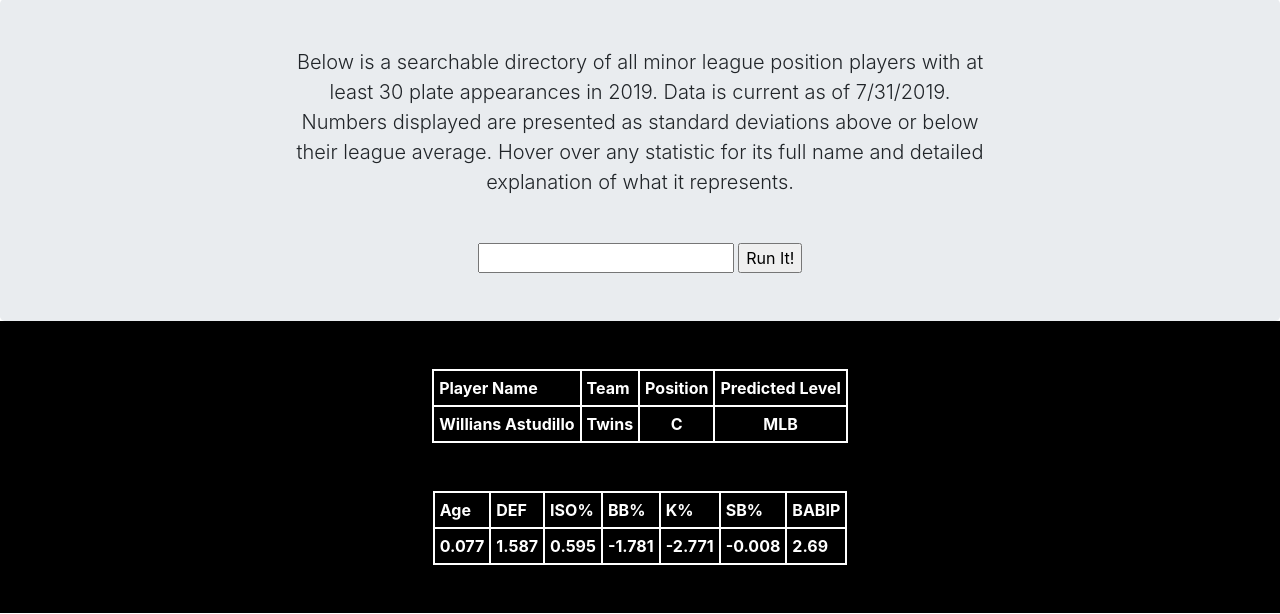
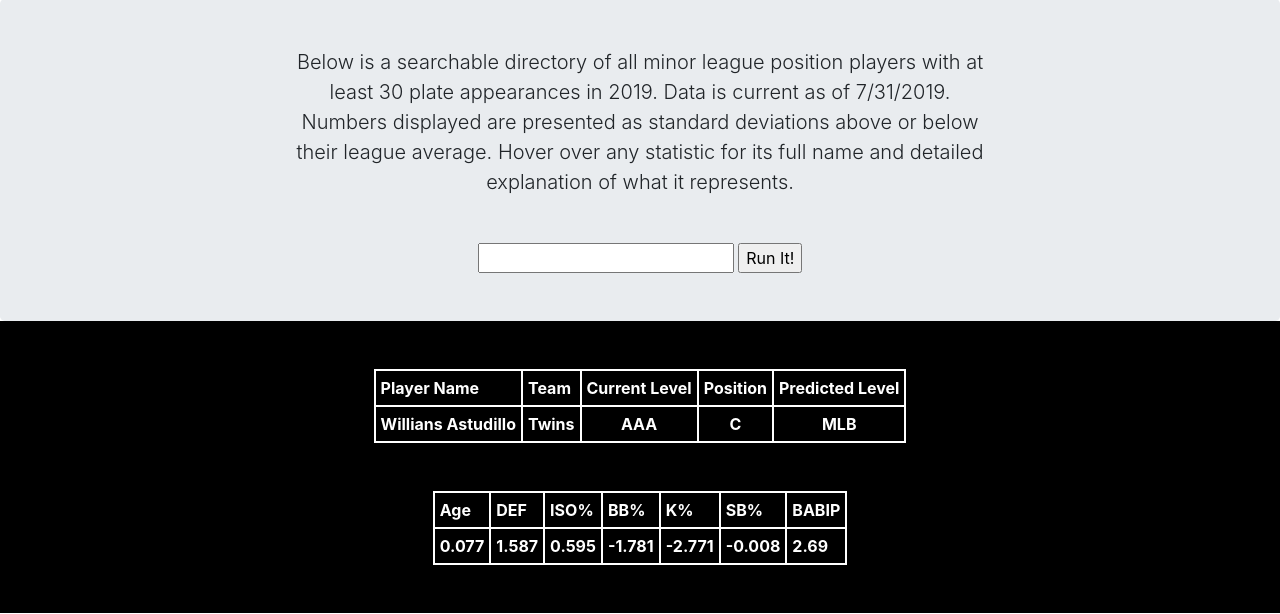
Before and after one commit to mtcrosetti/MLBFinalProject, a Flask app: page / in a window 1280 px wide. Shown: the part 182-796 px from the top of the page. Run offline with Flask 2, Linux system fonts and the light colour scheme; data comes from the database, SQL or seed files in the repository; lists and menus that the app fills with data are empty; some libraries are stand-ins or nearby versions.

Commit message:
final changes

```diff
--- a/app.py
+++ b/app.py
@@ -27,20 +27,28 @@ class Item(object):
 
 @app.route('/')
 def test():
-    result = engine.execute("SELECT Name, Team, Position, Age, DEF, ISO, BB, K, SB, BABIP, Prediction FROM predictiondata WHERE Name == 'Willians Astudillo'").first()
+    result = engine.execute("SELECT Name, Level, Team, Position, Age, DEF, ISO, BB, K, SB, BABIP, Prediction FROM predictiondata WHERE Name == 'Willians Astudillo'").first()
     print("Result:", result.Name)
-    return render_template("index.html", Name=result.Name, Team=result.Team, Position=result.Position, Predicted=result.Prediction, Age=result.Age, Def=result.DEF, Iso=result.ISO, BB=result.BB, Strikeout=result.K, SB=result.SB, Babip=result.BABIP )
+    return render_template("index.html", Name=result.Name, Team=result.Team, Level=result.Level, Position=result.Position, Predicted=result.Prediction, Age=result.Age, Def=result.DEF, Iso=result.ISO, BB=result.BB, Strikeout=result.K, SB=result.SB, Babip=result.BABIP )
 
 @app.route('/results', methods=['POST', 'GET'])
 def results():
     if request.method == 'POST':
         resulted = request.form
         firstName = resulted['name']
-        query = "SELECT Name, Team, Position, Age, DEF, ISO, BB, K, SB, BABIP, Prediction FROM predictiondata WHERE Name == '{}'".format(firstName)
+        query = "SELECT Name, Level, Team, Position, Age, DEF, ISO, BB, K, SB, BABIP, Prediction FROM predictiondata WHERE Name == '{}'".format(firstName)
         result = engine.execute(query).first()
-        return render_template("index.html", Name=result.Name, Team=result.Team, Position=result.Position, Predicted=result.Prediction, Age=result.Age, Def=result.DEF, Iso=result.ISO, BB=result.BB, Strikeout=result.K, SB=result.SB, Babip=result.BABIP )
+        return render_template("index.html", Name=result.Name, Team=result.Team, Level=result.Level, Position=result.Position, Predicted=result.Prediction, Age=result.Age, Def=result.DEF, Iso=result.ISO, BB=result.BB, Strikeout=result.K, SB=result.SB, Babip=result.BABIP )
 
+@app.route('/about')
+def about():
+    """RENDER ABOUT"""
+    return render_template("about.html")
 
+@app.route('/sources')
+def sources():
+    """"RENDER ABOUT"""
+    return render_template('sources.html')
 
 
 if __name__ == '__main__':
--- a/templates/about.html
+++ b/templates/about.html
@@ -66,15 +66,15 @@
               <div class="collapse navbar-collapse col-lg-12" id="navbarResponsive">
                 <ul class="myUL navbar-nav ml-auto">
                   <li class="nav-item active">
-                    <a class="nav-link" href="http://localhost:5000/">Predictor
+                    <a class="nav-link" href="/">Predictor
                       <span class="sr-only">(current)</span>
                     </a>
                   </li>
                   <li class="nav-item">
-                    <a class="nav-link" href="templates/about.html">About</a>
+                    <a class="nav-link" href="/about">About</a>
                   </li>
                   <li class="nav-item">
-                    <a class="nav-link" href="/templates/sources.html">Sources</a>
+                    <a class="nav-link" href="/sources">Sources</a>
                   </li>
                 </ul>
               </div>
--- a/templates/index.html
+++ b/templates/index.html
@@ -113,15 +113,15 @@
               <div class="collapse navbar-collapse col-lg-12" id="navbarResponsive">
                 <ul class="myUL navbar-nav ml-auto">
                   <li class="nav-item active">
-                    <a class="nav-link" href="http://localhost:5000/">Predictor
+                    <a class="nav-link" href="/">Predictor
                       <span class="sr-only">(current)</span>
                     </a>
                   </li>
                   <li class="nav-item">
-                    <a class="nav-link" href="/templates/about.html">About</a>
+                    <a class="nav-link" href="/about">About</a>
                   </li>
                   <li class="nav-item">
-                    <a class="nav-link" href="/templates/sources.html">Sources</a>
+                    <a class="nav-link" href="/sources">Sources</a>
                   </li>
                 </ul>
               </div>
@@ -163,12 +163,14 @@
       <tr>
         <th>Player Name</th>
         <th>Team</th>
+        <th>Current Level</th>
         <th>Position</th>
         <th>Predicted Level</th>
       </tr>
       <tr>
         <th><center>{{Name}}</center></th>
         <th><center>{{Team}}</center></th>
+        <th><center>{{Level}}</center></th>
         <th><center>{{Position}}</center></th>
         <th><center>{{Predicted}}</center></th>
       </tr>
--- a/templates/sources.html
+++ b/templates/sources.html
@@ -66,15 +66,15 @@
               <div class="collapse navbar-collapse col-lg-12" id="navbarResponsive">
                 <ul class="myUL navbar-nav ml-auto">
                   <li class="nav-item active">
-                    <a class="nav-link" href="http://localhost:5000/">Predictor
+                    <a class="nav-link" href="/">Predictor
                       <span class="sr-only">(current)</span>
                     </a>
                   </li>
                   <li class="nav-item">
-                    <a class="nav-link" href="/templates/about.html">About</a>
+                    <a class="nav-link" href="/about">About</a>
                   </li>
                   <li class="nav-item">
-                    <a class="nav-link" href="/templates/sources.html">Sources</a>
+                    <a class="nav-link" href="/sources">Sources</a>
                   </li>
                 </ul>
               </div>
```
